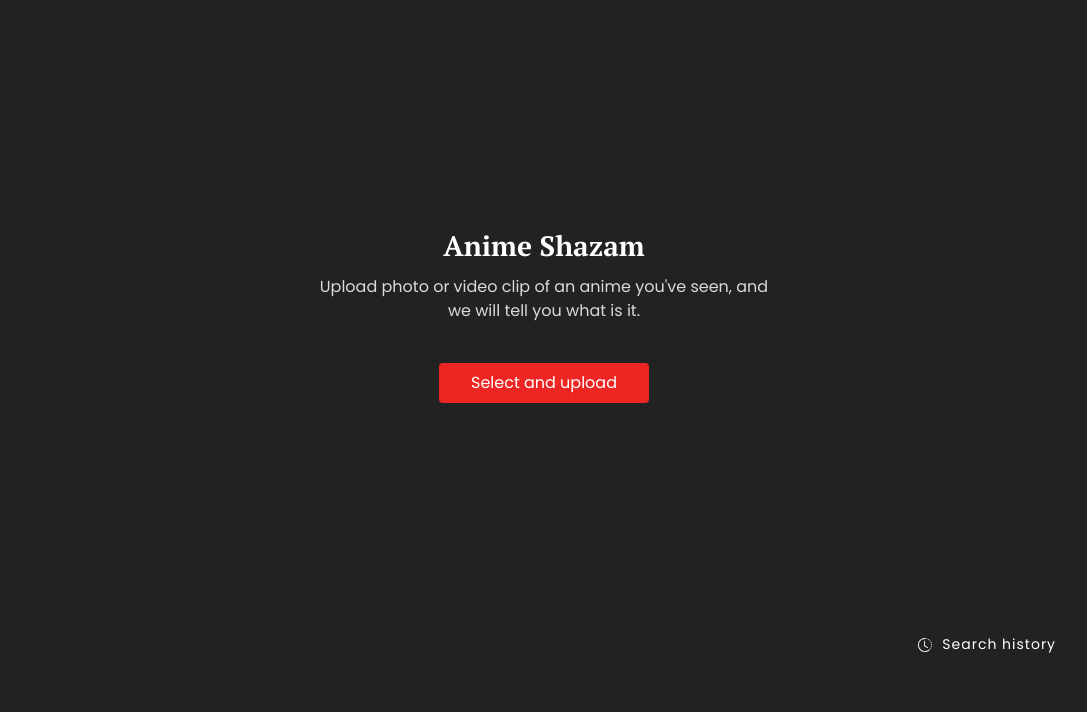
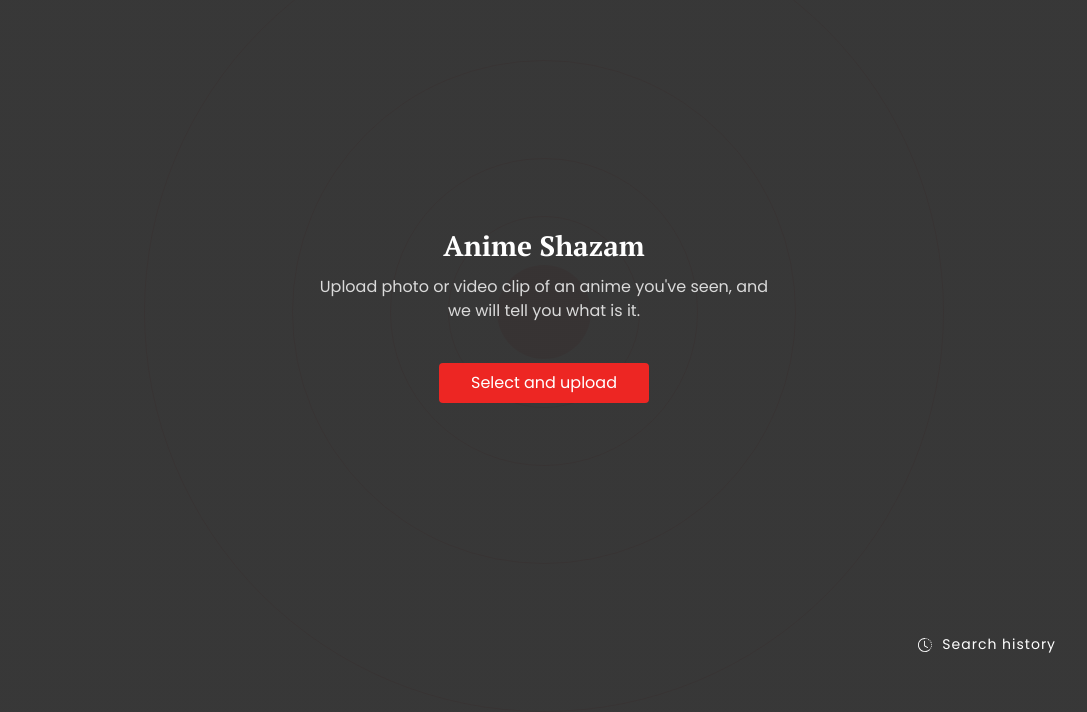
Before and after one commit to AdekeyeAdeniyi/Otaku_Anime, a website: page index.html in a window 1280 px wide. Shown: the part 88-800 px from the top of the page, without its empty margins (96-1183 px from the left). Drawn offline with Linux system fonts and the light colour scheme.

Commit message:
change background color

```diff
--- a/sass/abstracts/_variables.scss
+++ b/sass/abstracts/_variables.scss
@@ -3,6 +3,7 @@ $primary: #ed2623;
 $primary-dark: #dd0c09;
 $white: #ffffff;
 $dark: #222222;
+$dark--1: #222222e6;
 $gray: #dadada;
 $gray-light: #828282;
 $gray-dark: #4D4D4D;
--- a/sass/layouts/_layouts.scss
+++ b/sass/layouts/_layouts.scss
@@ -1,7 +1,7 @@
 .wrapper{
     position: relative;
     height: 100vh;
-    background: linear-gradient($dark, $dark), url("/images/circles-otaku.svg");
+    background: linear-gradient($dark--1, $dark--1), url("/images/circles-otaku.svg");
     background-position: center;
     background-repeat: no-repeat;
 }
```
Also changed, not shown: css/index.css.
